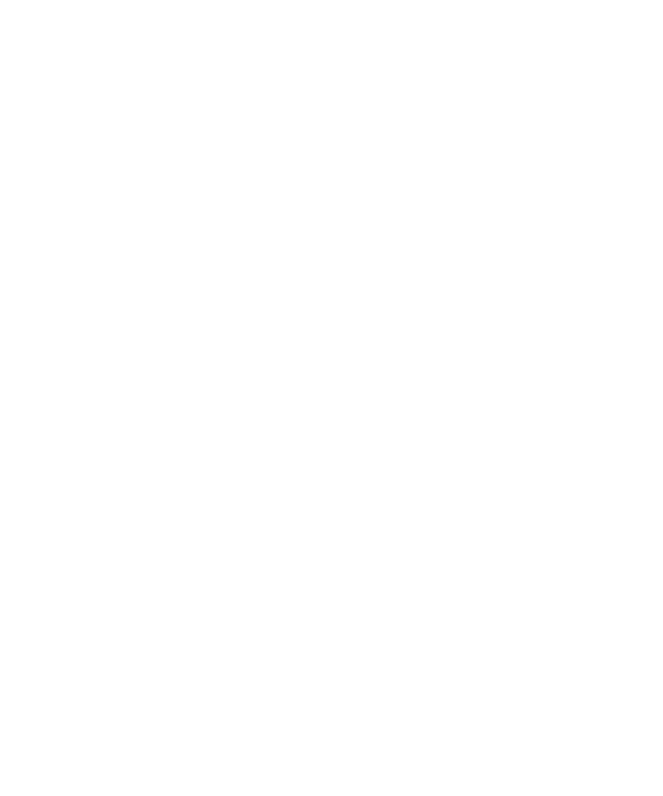
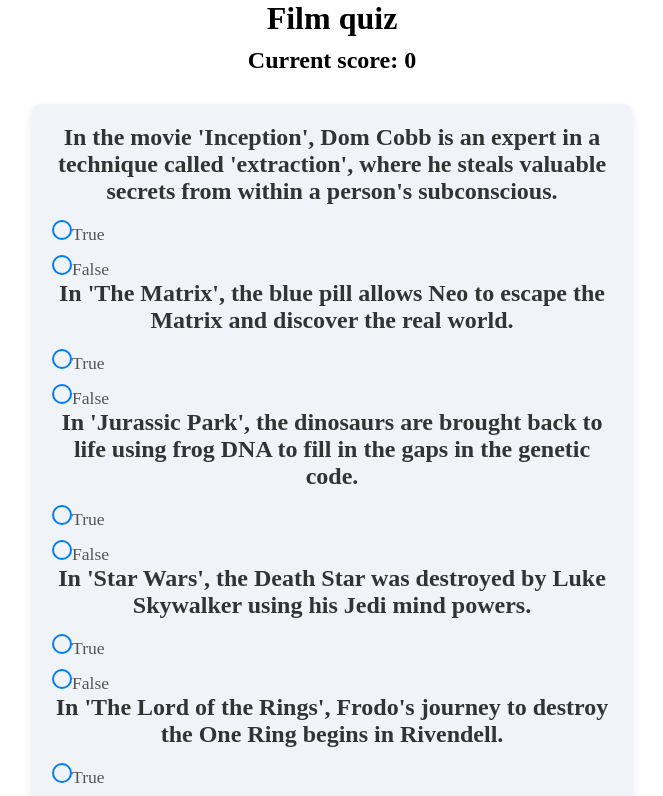
Before and after one commit to Natsaiev/HWReact, a React (Create React App) app: page / in a window 1280 px wide. Shown: the top 796 px of the page, without its empty margins (308-971 px from the left). Built offline with nearby package versions, Linux system fonts and the light colour scheme.

Commit message:
first commit

```diff
--- a/src/app/App.jsx
+++ b/src/app/App.jsx
@@ -1,16 +1,16 @@
-import "./App.css";
+import { useDispatch } from "react-redux";
+import { Question } from "./Question/Question";
+import { Result } from "./Components/Result";
+import { sendChoices } from "./Components/questionnaire/questionnaireSlice";
 
-
-
-
-function App(){
-return(
-    <div className="App">
-
-    </div>
-)
-
-
+function App() {
+  const dispatch = useDispatch();
+  return <div  className="App">
+    <h1 style={{ textAlign: "center" }}>Film quiz </h1>
+    <Result />
+    <Question />
+    <button className="submitQuiz" onClick={() => dispatch(sendChoices())}>Submit</button>
+  </div>;
 }
 
 export default App;
--- /dev/null
+++ b/src/app/Components/Result.jsx
@@ -0,0 +1,7 @@
+import { useSelector } from "react-redux";
+
+export const Result = () => {
+    const result = useSelector(state => state.questionnaire.result)
+
+    return <h2 style={{ textAlign: "center" }}>Current score: {result}</h2>
+}
--- /dev/null
+++ b/src/app/Components/questionnaire/questionnaireSlice.js
@@ -0,0 +1,59 @@
+import { createSlice } from "@reduxjs/toolkit";
+
+const initialState = {
+    result: 0,
+    questions: [{
+        id: 0,
+        title: "In the movie 'Inception', Dom Cobb is an expert in a technique called 'extraction', where he steals valuable secrets from within a person's subconscious.",
+        chosen: null,
+        correct: "true"
+    },
+    {
+        id: 1,
+        title: "In 'The Matrix', the blue pill allows Neo to escape the Matrix and discover the real world.",
+        chosen: null,
+        correct: "false"
+    },
+    {
+        id: 2,
+        title: "In 'Jurassic Park', the dinosaurs are brought back to life using frog DNA to fill in the gaps in the genetic code.",
+        chosen: null,
+        correct: "true"
+    },
+    {
+        id: 3,
+        title: "In 'Star Wars', the Death Star was destroyed by Luke Skywalker using his Jedi mind powers.",
+        chosen: null,
+        correct: "false"
+    },
+    {
+        id: 4,
+        title: "In 'The Lord of the Rings', Frodo's journey to destroy the One Ring begins in Rivendell.",
+        chosen: null,
+        correct: "false"
+    },
+    {
+        id: 5,
+        title: "In 'The Avengers', Iron Man sacrifices himself by snapping his fingers with the Infinity Gauntlet to defeat Thanos.",
+        chosen: null,
+        correct: "true"
+    },
+    ]
+}
+
+export const questionnaireSlice = createSlice({
+    name: "questionnaire",
+    initialState,
+    reducers: {
+        pickAnswer(state, action) {
+            state.questions[action.payload.id].chosen = action.payload.option;
+        },
+        sendChoices(state) {
+            state.result = 0;
+            state.questions.forEach(question => question.chosen === question.correct ? state.result += 1 : state.result += 0 );
+        },
+    }
+})
+
+export default questionnaireSlice.reducer;
+export const { pickAnswer, sendChoices } = questionnaireSlice.actions;
--- /dev/null
+++ b/src/app/Question/Question.jsx
@@ -0,0 +1,46 @@
+import { useDispatch, useSelector } from "react-redux";
+import { pickAnswer } from "../Components/questionnaire/questionnaireSlice"; // Исправленный импорт
+import s from "./Question.module.css";
+
+export const Question = () => {
+    const questions = useSelector(state => state.questionnaire.questions);
+    const dispatch = useDispatch();
+
+    return (
+        <div className={s.container}>
+            {questions.map(question => (
+                <div key={question.id}>
+                    <h3>{question.title}</h3>
+                    <div className={s.radios}>
+                        <div>
+                            <input
+                                type="radio"
+                                onChange={(event) => dispatch(pickAnswer({
+                                    id: question.id,
+                                    option: event.target.value
+                                }))}
+                                id={"true" + question.id}
+                                name={question.id}
+                                value="true"
+                            />
+                            <label htmlFor={"true" + question.id}>True</label>
+                        </div>
+                        <div>
+                            <input
+                                type="radio"
+                                onChange={(event) => dispatch(pickAnswer({
+                                    id: question.id,
+                                    option: event.target.value
+                                }))}
+                                id={"false" + question.id}
+                                name={question.id}
+                                value="false"
+                            />
+                            <label htmlFor={"false" + question.id}>False</label>
+                        </div>
+                    </div>
+                </div>
+            ))}
+        </div>
+    );
+}
--- /dev/null
+++ b/src/app/Question/Question.module.css
@@ -0,0 +1,67 @@
+.container {
+    margin: 20px auto;
+    padding: 20px;
+    border-radius: 8px;
+    background-color: #f0f4f8;
+    box-shadow: 0 4px 10px rgba(0, 0, 0, 0.1);
+    max-width: 600px;
+    transition: transform 0.3s ease;
+}
+
+.container:hover {
+    transform: scale(1.02);
+}
+
+h3 {
+    font-size: 1.5em;
+    margin-bottom: 15px;
+    color: #333;
+    text-align: center;
+}
+
+.radios {
+    display: flex;
+    flex-direction: column;
+    gap: 10px;
+}
+
+input[type="radio"] {
+    appearance: none;
+    -webkit-appearance: none;
+    width: 20px;
+    height: 20px;
+    border: 2px solid #007BFF;
+    border-radius: 50%;
+    outline: none;
+    cursor: pointer;
+    position: relative;
+    transition: background-color 0.3s;
+}
+
+input[type="radio"]:checked {
+    background-color: #007BFF;
+}
+
+input[type="radio"]:checked::after {
+    content: '';
+    position: absolute;
+    top: 50%;
+    left: 50%;
+    width: 12px;
+    height: 12px;
+    background-color: white;
+    border-radius: 50%;
+    transform: translate(-50%, -50%);
+}
+
+label {
+    font-size: 1.1em;
+    color: #555;
+    cursor: pointer;
+    transition: color 0.3s;
+}
+
+label:hover {
+    color: #007BFF;
+    text-decoration: underline;
+}
--- /dev/null
+++ b/src/app/store.js
@@ -0,0 +1,8 @@
+import { configureStore } from "@reduxjs/toolkit";
+import questionnaireReducer from "./Components/questionnaire/questionnaireSlice"
+
+export const store = configureStore({
+    reducer: {
+        questionnaire: questionnaireReducer
+    }
+})
--- a/src/index.css
+++ b/src/index.css
@@ -3,3 +3,35 @@
   padding: 0;
   box-sizing: border-box;
 }
+
+
+.App{
+  display: flex;
+  flex-direction: column;
+  justify-content: center;
+  align-items: center;
+  gap: 10px;
+}
+
+
+.submitQuiz {
+  background-color: #007BFF;
+  color: white;
+  border: none;
+  border-radius: 5px;
+  padding: 10px 20px;
+  font-size: 1.2em;
+  cursor: pointer;
+  transition: background-color 0.3s, transform 0.3s;
+  margin-top: 20px;
+}
+
+.submitQuiz:hover {
+  background-color: #0056b3;
+  transform: translateY(-2px);
+}
+
+.submitQuiz:active {
+  background-color: #004494;
+  transform: translateY(0);
+}
```
Also changed, not shown: src/index.js (+6 -7 lines).
